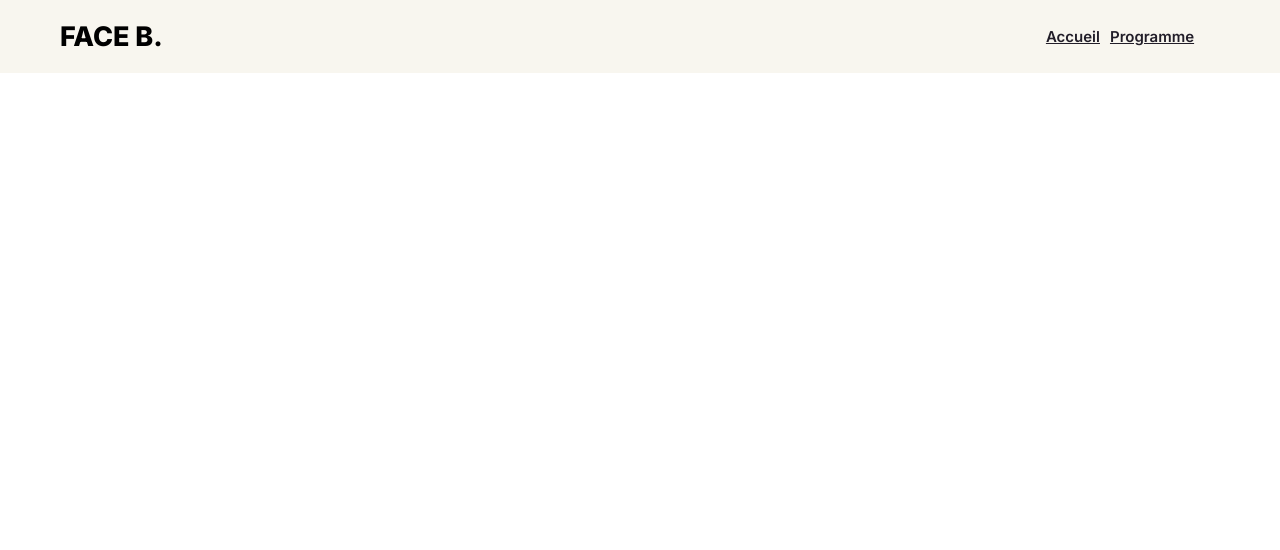
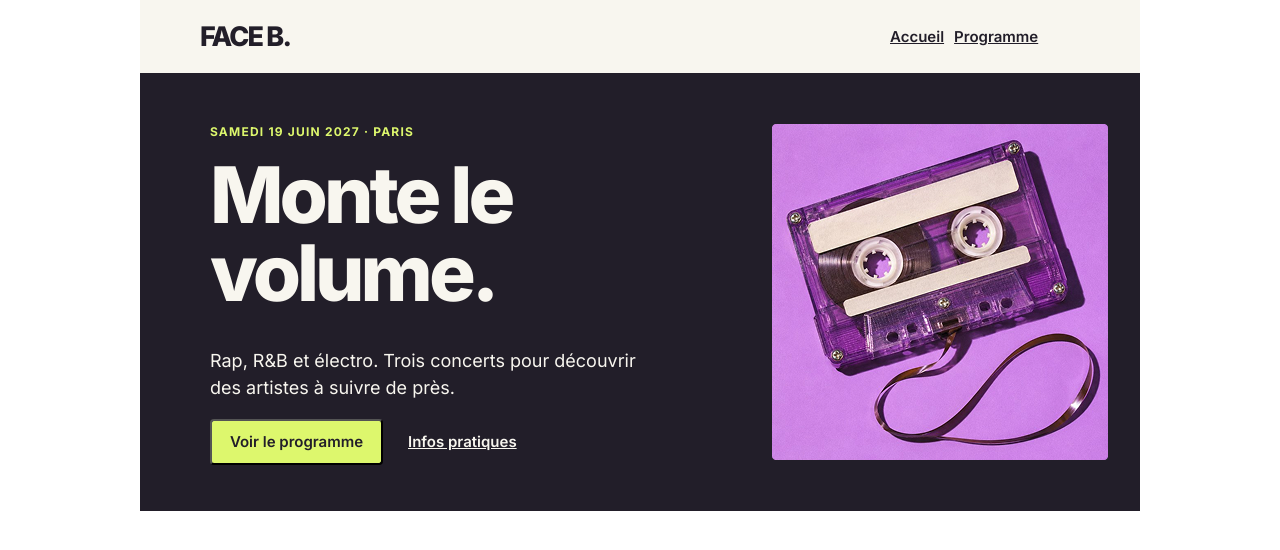
Before and after one commit to yaswecan/projet-face-c, a plain HTML site: page index.html in a window 1280 px wide. Drawn offline with Linux system fonts and the light colour scheme.

Commit message:
add second section in accueil page

```diff
--- a/index.html
+++ b/index.html
@@ -7,6 +7,7 @@
     <link rel="stylesheet" href="style.css"/>
 </head>
 <body>
+    <main>
         <div class="navbar">
             <div class="navbar-left">
                 <h1 class="navbar-title">Face B.</h1>
@@ -20,6 +21,29 @@
                 </div>
             </div>
         </div>
-
+        <div class="section-principale">
+            <div class="section-principale-left">
+                <div class="section-principale-left-content">
+                    <div class="section-principale-left-first">
+                        <p>SAMEDI 19 JUIN 2027 · PARIS</p>
+                    </div>
+                     <div class="section-principale-left-second">
+                         <h1>Monte le volume.</h1>
+                     </div>
+                     <div class="section-principale-left-third">
+                         <p>Rap, R&B et électro. Trois concerts pour découvrir
+                         des artistes à suivre de près.</p>
+                     </div>
+                     <div class="section-principale-left-fourth">
+                         <button class="button"> Voir le programme</button>
+                         <a href="#">Infos pratiques</a>
+                     </div>
+                </div>
+            </div>
+            <div class="section-principale-rigth">
+                <img class="image-cassette" src="assets/Cassette violette.png" alt="Photo de cassette vintage" />
+            </div>
+        </div>
+    </main>
 </body>
 </html>
--- a/style.css
+++ b/style.css
@@ -6,12 +6,21 @@
 }
 
 * {
+    margin: 0px;
+    box-sizing: border-box;
     font-family: Inter;
+    color:#221E29;
 }
 
 body {
-    margin: 0px;
-    box-sizing: border-box;
+    display: flex;
+    flex-direction: column;
+    justify-content: center;
+    align-items: center;
+}
+
+main {
+    width: 1000px;
 }
 
 .navbar {
@@ -27,6 +36,9 @@ body {
     /*background-color: red; */
     height: 100%;
     width: 75%;
+    display: flex;
+    flex-direction: row;
+    align-items: center;
 }
 
 .navbar-rigth {
@@ -44,13 +56,8 @@ body {
     font-size: 27px;
     line-height: 37.8px;
     font-weight: 800;
+    letter-spacing: -1.8px;
     text-transform: uppercase;
-}
-
-.navbar-rigth {
-    display: flex;
-    flex-direction: row;
-    justify-content: center;
 }
 
 .navbar-rigth-accueil , .navbar-rigth-programme  {
@@ -67,3 +74,109 @@ body {
     line-height: 21px;
     letter-spacing: 0px;
 }
+
+.section-principale {
+    background-color: #221E29;
+    height: 438px;
+    display: flex;
+    flex-direction: row;
+}
+
+.section-principale-left {
+    /*background-color: red; */
+    height: 100%;
+    width: 60%;
+    display: flex;
+    flex-direction: column;
+    justify-content: center;
+    align-items: center;
+}
+
+.section-principale-left-content {
+    height: 336px;
+    width: 460px;
+    display: flex;
+    flex-direction: column;
+    justify-content: start;
+}
+
+.section-principale-rigth {
+    /*background-color: yellow;*/
+    height: 100%;
+    width: 40%;
+    display: flex;
+    justify-content: center;
+    align-items: center;
+}
+
+
+.image-cassette {
+    width: 336px;
+    height: 336px;
+}
+
+.section-principale-left-first {
+    margin-bottom: 15px
+}
+
+.section-principale-left-first > p {
+    font-size: 12px;
+    font-weight: 700;
+    line-height: 16.8px;
+    letter-spacing: 1.2px;
+    color: #DDF76D;
+    text-transform: uppercase;
+}
+
+.section-principale-left-second {
+    margin-bottom: 35px;
+}
+
+.section-principale-left-second > h1 {
+    font-size: 78px;
+    font-weight: 800;
+    line-height: 78px;
+    letter-spacing: -4px;
+    color: #F8F6EF;
+}
+
+.section-principale-left-third {
+    margin-bottom: 18px;
+}
+
+.section-principale-left-third > p {
+    font-size: 18px;
+    font-weight: 400;
+    line-height: 27px;
+    letter-spacing: 0px;
+    color: #F8F6EF;
+}
+
+.section-principale-left-fourth {
+    display: flex;
+    flex-direction: row;
+    justify-content: start;
+    align-items: center;
+    gap: 25px;
+}
+
+.section-principale-left-fourth > button {
+    font-size: 15px;
+    font-weight: 600;
+    line-height: 21px;
+    letter-spacing: 0px;
+    color: #221E29;
+    background-color: #DDF76D;
+    height: 46px;
+    width: 173px;
+    border: 1 px solid transparent;
+    border-radius: 4px;
+}
+
+.section-principale-left-fourth > a {
+    font-size: 15px;
+    font-weight: 600;
+    line-height: 21px;
+    letter-spacing: 0px;
+    color: #F8F6EF;
+}
```
Also changed, not shown: assets/Cassette violette.png (added). Lines whose indentation alone changed are shown as unchanged.
